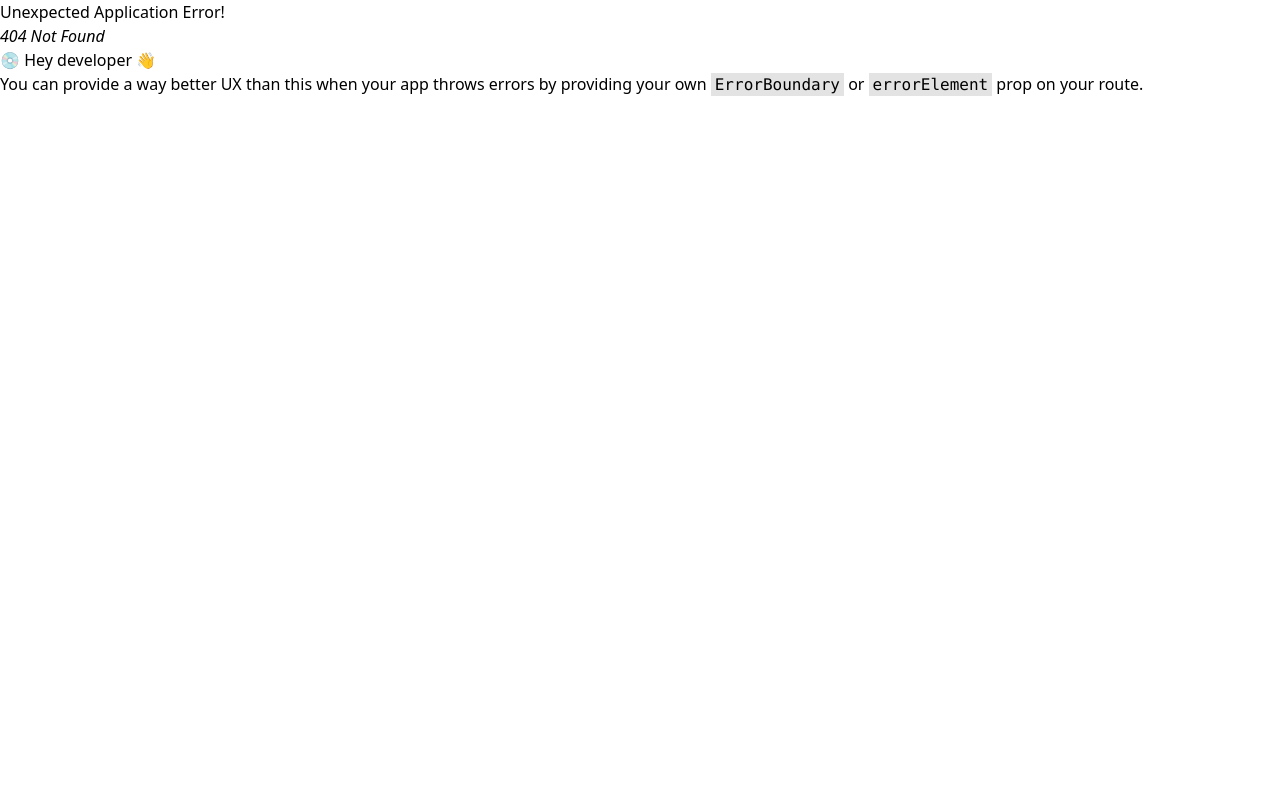
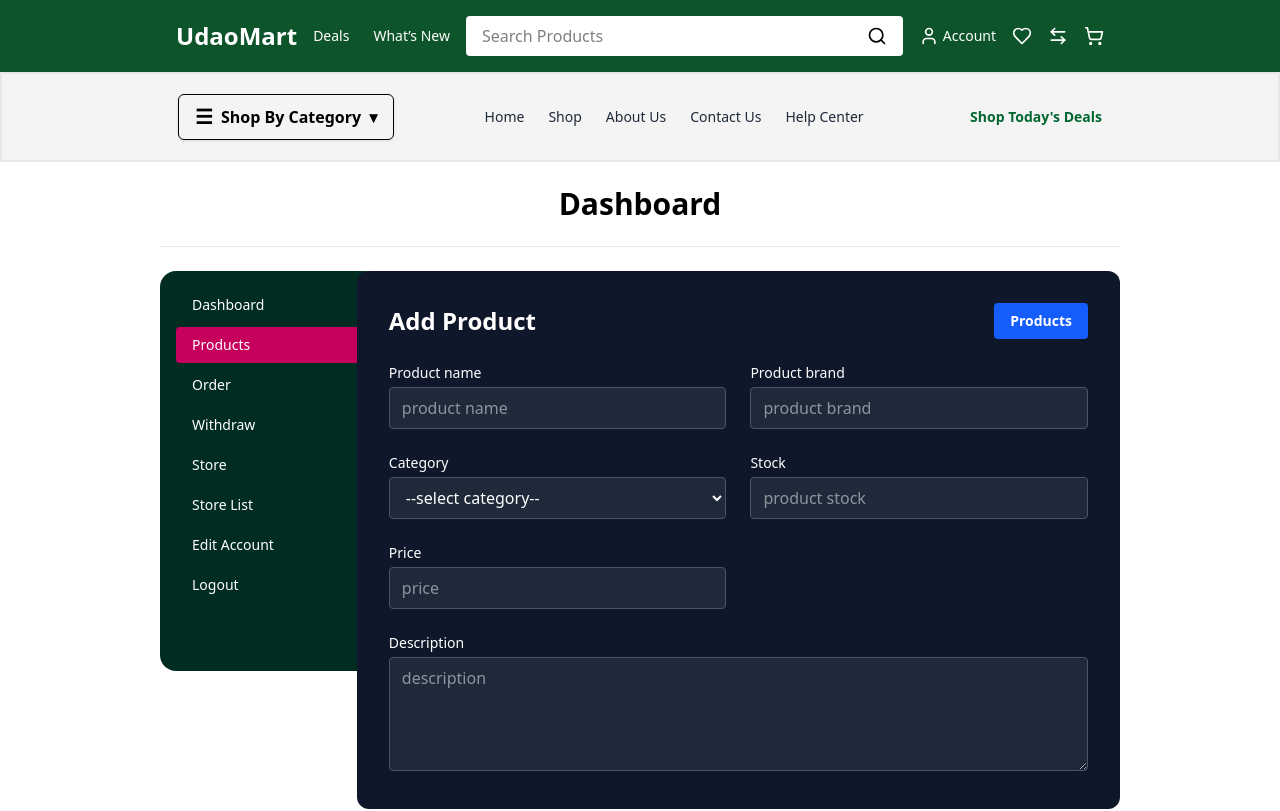
Before and after one commit to MShahdat/Multi-Vendor_Ecommerce_Website, a React (Vite) app: page /dashboard/products/add in a window 1280 px wide. Before the commit this address had no page. Shown: the top 811 px of the page. Built offline with nearby package versions, Linux system fonts and the light colour scheme.

Commit message:
first commit

```diff
--- a/src/Components/Dashboard.jsx
+++ b/src/Components/Dashboard.jsx
@@ -118,7 +118,7 @@ const Dashboard = () => {
           <div className="bg-gray-200 rounded-xl p-4 text-sm w-132 mb-3">
             <div className="flex justify-between items-center mb-4">
               <div className="ml-10 font-bold text-xl mb-4 text-pink-500">Products</div>
-              <Link className="text-sm font-bold text-green-700 mr-10 hover:text-emerald-900">
+              <Link to ={'/dashboard/products/add'} className="text-sm font-bold text-green-700 mr-10 hover:text-emerald-900">
               + Add New Product
               </Link>
             </div>
--- a/src/Components/DashboardProducts.jsx
+++ b/src/Components/DashboardProducts.jsx
@@ -2,7 +2,7 @@ import { useNavigate, useLocation } from "react-router"; // <-- Add useLocation
 import {Link} from "react-router"
 
 
-export default function DashboardOrders() {
+export default function DashboardProducts() {
   const navigate = useNavigate();
   const location = useLocation(); // <-- Get the current path
 
@@ -44,9 +44,9 @@ export default function DashboardOrders() {
 
           {/* Main Content */}
           <div className="col-span-1 md:col-span-4 space-y-4">
-            <Link className="text-sm font-bold text-green-700 mr-10 hover:text-emerald-900">
+            <Link to= {'/dashboard/products/add'} className="text-sm font-bold text-green-700 mr-10 hover:text-emerald-900">
               + Add New Product
-              </Link>
+            </Link>
             {/* No Products found */}
             <div className="bg-red-100 border-l-4 border-red-500 text-red-700 p-4 rounded mt-6">
               <p className="font-bold">✖ No products found</p>
--- /dev/null
+++ b/src/Components/DashboardProductsAdd.jsx
@@ -0,0 +1,115 @@
+import { useNavigate, useLocation } from "react-router";
+import { Link } from "react-router";
+
+export default function DashboardProductsAdd() {
+  const navigate = useNavigate();
+  const location = useLocation();
+
+  const menuItems = [
+    { label: "Dashboard", path: "/dashboard" },
+    { label: "Products", path: "/dashboard/products" },
+    { label: "Order", path: "/dashboard/order" },
+    { label: "Withdraw", path: "/dashboard/withdraw" },
+    { label: "Store", path: "/dashboard/store-details" },
+    { label: "Store List", path: "/dashboard/store-list" },
+    { label: "Edit Account", path: "/dashboard/store-edit" },
+    { label: "Logout", path: "/logout" },
+  ];
+
+  return (
+    <div className="px-40">
+      {/* Title */}
+      <h1 className="text-3xl font-bold text-center py-6">Dashboard</h1>
+      <hr className="border-t border-gray-200 mb-6" />
+
+      {/* Layout: Sidebar + Main Content */}
+      <div className="grid grid-cols-1 md:grid-cols-5 gap-6">
+        {/* Sidebar */}
+        <div className="w-[220px] h-100 bg-emerald-950 text-white p-4 rounded-2xl mb-10">
+          {menuItems.map((item, idx) => {
+            const isActive =
+              location.pathname === item.path ||
+              (item.path === "/dashboard/products" &&
+                location.pathname.startsWith("/dashboard/products"));
+
+            return (
+              <div
+                key={idx}
+                onClick={() => navigate(item.path)}
+                className={`py-2 px-4 mb-1 text-sm font-medium rounded cursor-pointer transition-all
+                  ${isActive ? "bg-pink-700 text-white" : "hover:bg-pink-700 hover:text-white"}`}
+              >
+                {item.label}
+              </div>
+            );
+          })}
+        </div>
+
+        {/* Main Content */}
+        <div className="col-span-1 md:col-span-4 space-y-4 bg-[#0f172a] p-8 rounded-xl text-white mb-10">
+          <div className="flex justify-between items-center mb-6">
+            <h2 className="text-2xl font-semibold">Add Product</h2>
+            <button
+              className="bg-blue-600 hover:bg-blue-700 text-white text-sm font-semibold px-4 py-2 rounded"
+              onClick={() => navigate("/dashboard/products")}
+            >
+              Products
+            </button>
+          </div>
+
+          <form className="grid grid-cols-1 md:grid-cols-2 gap-6">
+            <div>
+              <label className="block text-sm mb-1">Product name</label>
+              <input
+                type="text"
+                placeholder="product name"
+                className="w-full px-3 py-2 rounded bg-gray-800 text-white border border-gray-600 focus:outline-none"
+              />
+            </div>
+            <div>
+              <label className="block text-sm mb-1">Product brand</label>
+              <input
+                type="text"
+                placeholder="product brand"
+                className="w-full px-3 py-2 rounded bg-gray-800 text-white border border-gray-600 focus:outline-none"
+              />
+            </div>
+            <div>
+              <label className="block text-sm mb-1">Category</label>
+              <select className="w-full px-3 py-2 rounded bg-gray-800 text-white border border-gray-600 focus:outline-none">
+                <option>--select category--</option>
+                <option>Headphones</option>
+                <option>Shoes</option>
+                <option>Furniture</option>
+              </select>
+            </div>
+            <div>
+              <label className="block text-sm mb-1">Stock</label>
+              <input
+                type="text"
+                placeholder="product stock"
+                className="w-full px-3 py-2 rounded bg-gray-800 text-white border border-gray-600 focus:outline-none"
+              />
+            </div>
+            <div>
+              <label className="block text-sm mb-1">Price</label>
+              <input
+                type="text"
+                placeholder="price"
+                className="w-full px-3 py-2 rounded bg-gray-800 text-white border border-gray-600 focus:outline-none"
+              />
+            </div>
+            <div className="md:col-span-2">
+              <label className="block text-sm mb-1">Description</label>
+              <textarea
+                placeholder="description"
+                rows="4"
+                className="w-full px-3 py-2 rounded bg-gray-800 text-white border border-gray-600 focus:outline-none"
+              ></textarea>
+            </div>
+          </form>
+        </div>
+      </div>
+    </div>
+  );
+}
--- /dev/null
+++ b/src/Pages/DashboardProductsAddV.jsx
@@ -0,0 +1,18 @@
+import React from 'react';
+import Header from '../Components/Header';
+import NavBar from '../Components/NavBar';
+import DashboardProductsAdd from '../Components/DashboardProductsAdd';
+import Footer from '../Components/Footer';
+
+const DashboardProductsAddV = () => {
+    return (
+        <div>
+            <Header></Header>
+            <NavBar></NavBar>
+            <DashboardProductsAdd></DashboardProductsAdd>
+            <Footer></Footer>
+        </div>
+    );
+};
+
+export default DashboardProductsAddV;
--- a/src/main.jsx
+++ b/src/main.jsx
@@ -70,6 +70,8 @@ import AboutUs from './Pages/AboutUs'
 import ContactUs from './Pages/ContactUs'
 import SideBarSignin from './Components/SideBarSignin'
 import DashboardProductsV from './Pages/DashboardProductsV'
+import DashboardProductsAdd from './Components/DashboardProductsAdd'
+import DashboardProductsAddV from './Pages/DashboardProductsAddV'
 
 const router = createBrowserRouter([
   {
@@ -239,6 +241,10 @@ const router = createBrowserRouter([
     element: <DashboardProductsV></DashboardProductsV>
   },
   {
+    path: "/dashboard/products/add",
+    element: <DashboardProductsAddV></DashboardProductsAddV>
+  },
+  {
     path: "/dashboard/store-details",
     element: <StoreDetailsV></StoreDetailsV>
   },
```
